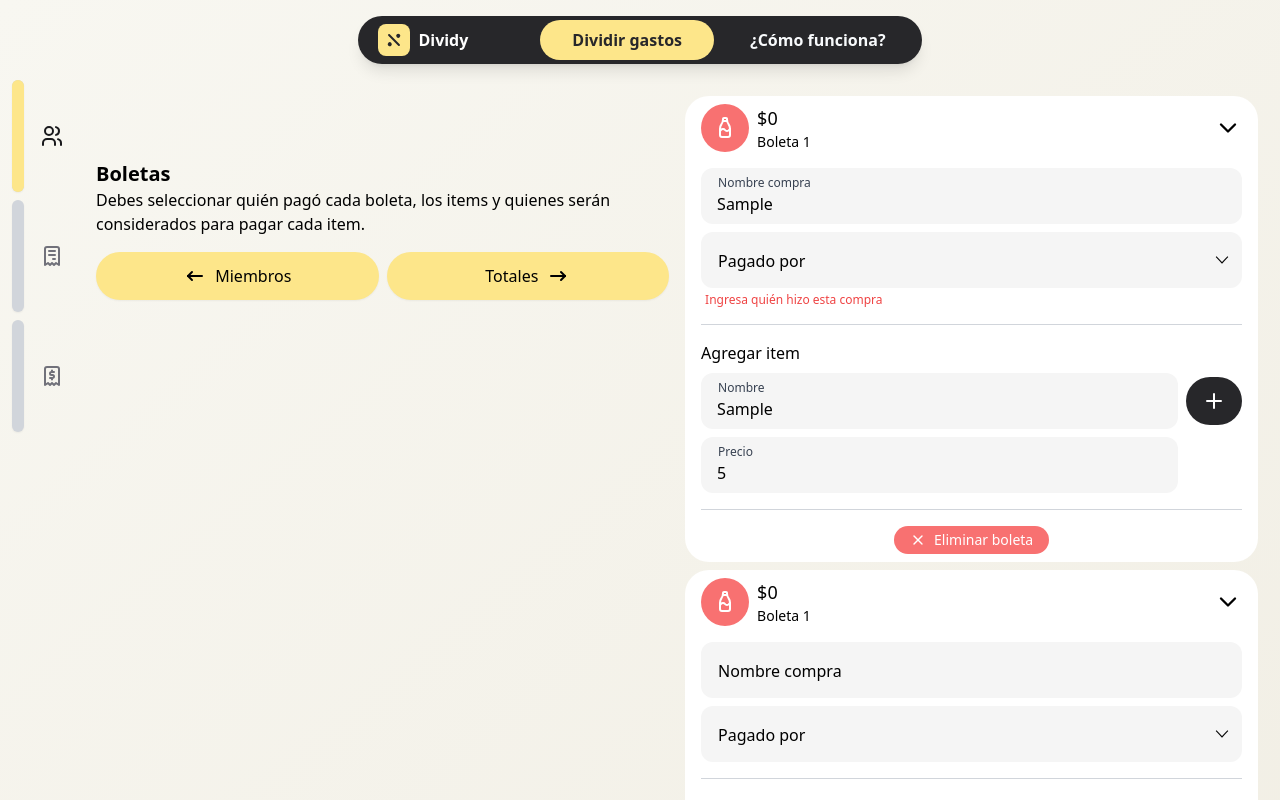
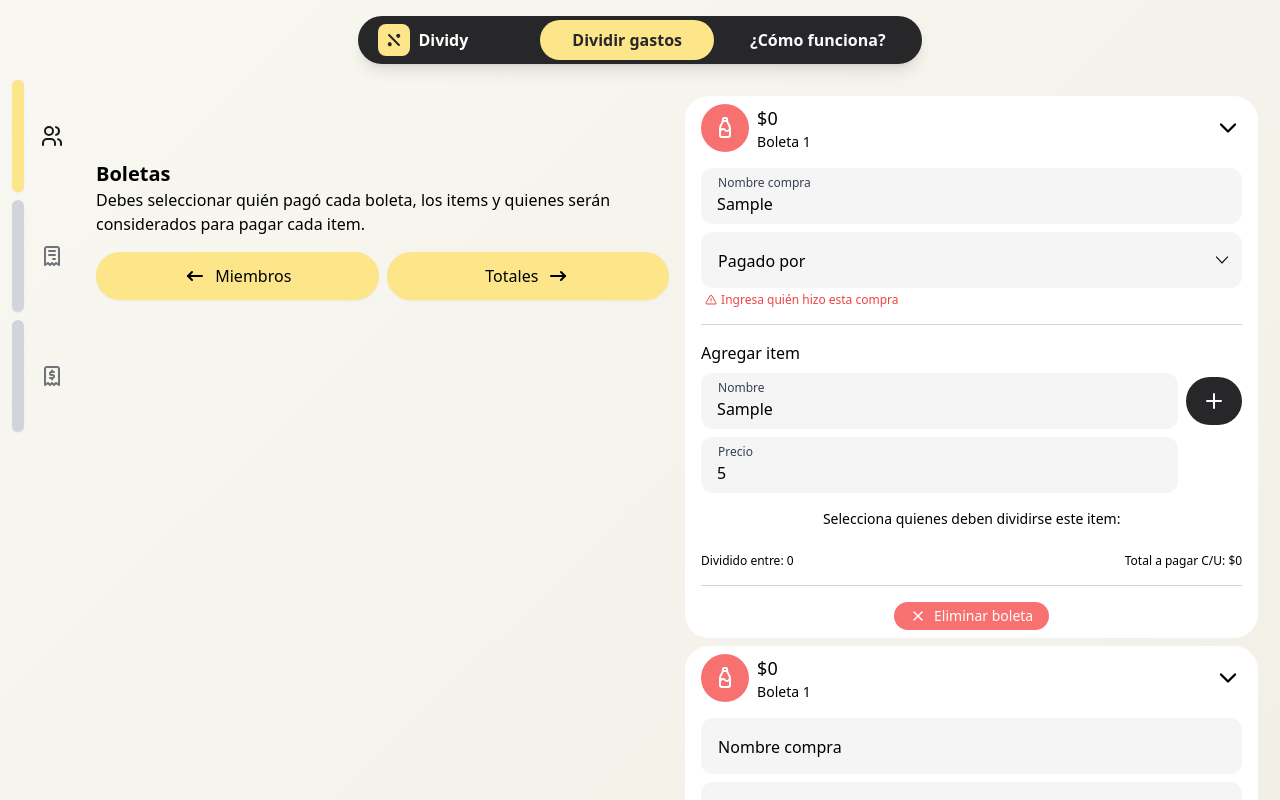
Before and after one commit to nicosmico/dividy-frontend, a React (Vite) app: page /split-bills/bills in a window 1280 px wide. Both pictures are taken after typing "Sample", "Sample", "5" into the empty fields and a click on the button "Agregar boleta". Shown: the top 800 px of the page. Built offline with nearby package versions, Linux system fonts and the light colour scheme.

Commit message:
feat(BillItemForm): Add members to form

```diff
--- a/src/components/form/InputError.tsx
+++ b/src/components/form/InputError.tsx
@@ -1,16 +1,18 @@
+import { IconAlertTriangle } from '@tabler/icons-react';
 import { FieldError, FieldErrorsImpl, Merge } from 'react-hook-form';
 
 interface Props extends React.HTMLAttributes<HTMLSpanElement> {
-  errors?: FieldError | Merge<FieldError, FieldErrorsImpl<any>> | undefined;
+  errors: FieldError | Merge<FieldError, FieldErrorsImpl> | undefined; // TODO: Rename to error
 }
 export function InputError({ errors, ...props }: Props) {
   if (!errors) return;
 
   return (
-    <span className='ml-1 mt-1 block text-xs text-red-500' {...props}>
-      {errors.message as String}
-    </span>
+    <div className='ml-1 mt-1 flex items-center gap-1 text-red-500'>
+      <IconAlertTriangle size={12}></IconAlertTriangle>
+      <span className='text-xs' {...props}>
+        {(errors.message as string) ?? errors.root?.message}
+      </span>
+    </div>
   );
 }
-
-export default InputError;
--- a/src/features/split-bills/components/BillCard.tsx
+++ b/src/features/split-bills/components/BillCard.tsx
@@ -95,6 +95,7 @@ export function BillCard({
       <div className='space-y-2'>
         <h3 className='font-medium'>Agregar item</h3>
         <BillItemForm
+          members={members}
           onValid={(item) => onAddItem(uuid, item)}
           onInvalid={() => onInvalidBill(uuid)}
         ></BillItemForm>
--- a/src/features/split-bills/components/BillItemForm.tsx
+++ b/src/features/split-bills/components/BillItemForm.tsx
@@ -3,34 +3,59 @@ import { IconPlus } from '@tabler/icons-react';
 import { FieldErrors, useForm } from 'react-hook-form';
 import { Input, InputError } from 'src/components/form';
 import { IconButton } from 'src/components/ui';
+import { formatToCurrency } from 'src/utils/format-to';
 import { z } from 'zod';
+import { Member } from '../types/member';
 
 const ITEM_FORM_SCHEMA = z.object({
   name: z.string().min(1, 'Debes ingresar un nombre'),
   price: z.coerce.number().min(1, 'Debe ser mayor que 0'),
+  members: z
+    .record(z.string(), z.boolean())
+    .refine(
+      (members) => Object.values(members).some((checked) => checked === true),
+      { message: 'Debes seleccionar al menos un miembro' }
+    ),
 });
 export type TBillItemForm = z.infer<typeof ITEM_FORM_SCHEMA>;
 
 interface Props {
+  members: Member[];
   onValid: (values: TBillItemForm) => void;
   onInvalid: (values: FieldErrors<TBillItemForm>) => void;
 }
-export function BillItemForm({ onValid, onInvalid }: Props) {
+export function BillItemForm({ members, onValid, onInvalid }: Props) {
   const {
     register,
     formState: { errors },
     handleSubmit,
     reset,
+    watch,
   } = useForm<TBillItemForm>({
     resolver: zodResolver(ITEM_FORM_SCHEMA),
+    defaultValues: {
+      members: members.reduce(
+        // TODO: Modify this when use form to edit
+        (acc, member) => ({ ...acc, [member.uuid]: false }),
+        {} as Record<string, boolean>
+      ),
+    },
   });
+  const watchMembers = watch('members');
+  const watchPrice = watch('price');
 
   const handleValid = (values: TBillItemForm) => {
     onValid(values);
     reset();
   };
 
+  const selectedMembers = Object.values(watchMembers).filter(
+    (checked) => checked
+  ).length;
+  const totalByMember = selectedMembers ? watchPrice / selectedMembers : 0;
+
   return (
+    <div className='space-y-4'>
       <form
         className='flex gap-2'
         onSubmit={handleSubmit(handleValid, onInvalid)}
@@ -59,5 +84,34 @@ export function BillItemForm({ onValid, onInvalid }: Props) {
           <IconPlus />
         </IconButton>
       </form>
+
+      {/* TODO: Move this to a component */}
+      <fieldset>
+        <legend className='mb-2 text-center text-sm'>
+          Selecciona quienes deben dividirse este item:
+        </legend>
+        <div className='flex flex-wrap justify-center gap-2'>
+          {members.map((member) => (
+            <label
+              className='relative select-none items-center rounded-full border-2 border-zinc-900 px-2 py-1 has-[:checked]:border-amber-200 has-[:checked]:bg-amber-200'
+              key={member.uuid}
+            >
+              <input
+                className='appearance-none'
+                type='checkbox'
+                {...register(`members.${member.uuid}`)}
+              />
+              {member.name}
+            </label>
+          ))}
+        </div>
+        {!selectedMembers && <InputError errors={errors.members}></InputError>}
+      </fieldset>
+
+      <div className='flex justify-between text-xs font-medium'>
+        <div>Dividido entre: {selectedMembers}</div>
+        <div>Total a pagar C/U: {formatToCurrency(totalByMember)}</div>
+      </div>
+    </div>
   );
 }
--- a/src/features/split-bills/components/BillsFormList.tsx
+++ b/src/features/split-bills/components/BillsFormList.tsx
@@ -59,9 +59,13 @@ export function BillsFormList() {
   };
 
   const handleAddItem = (uuid: string, item: TBillItemForm) => {
+    const members = Object.entries(item.members)
+      .filter(([, checked]) => checked)
+      .map(([uuid]) => uuid);
     addItemToBill(uuid, {
       uuid: crypto.randomUUID(),
       ...item,
+      members,
     });
   };
 
--- a/src/features/split-bills/types/bill.ts
+++ b/src/features/split-bills/types/bill.ts
@@ -10,5 +10,5 @@ export interface BillItem {
   uuid: string;
   name: string;
   price: number;
-  // members: string[]; // Member IDs
+  members: string[]; // Member IDs
 }
```
Lines whose indentation alone changed are shown as unchanged.
